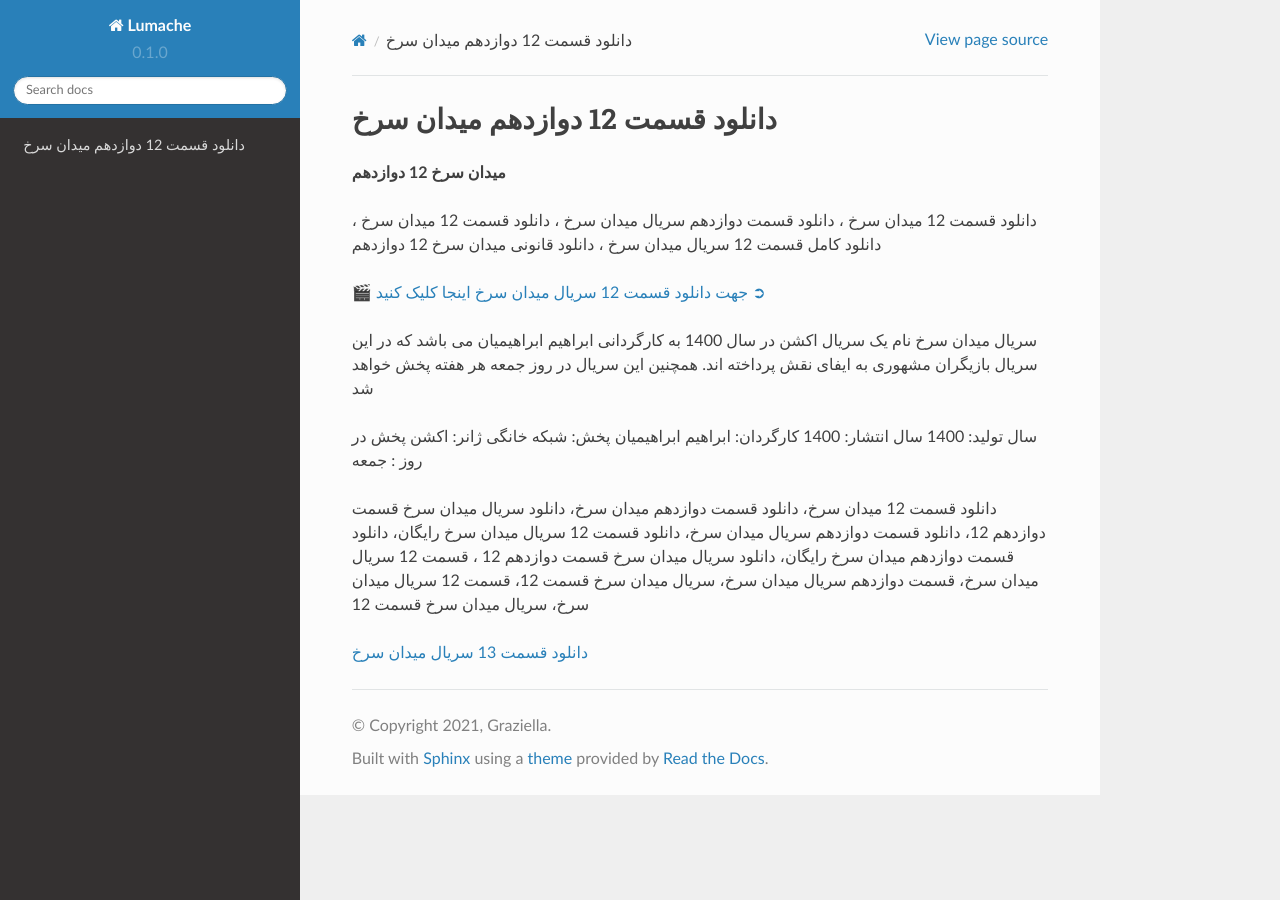
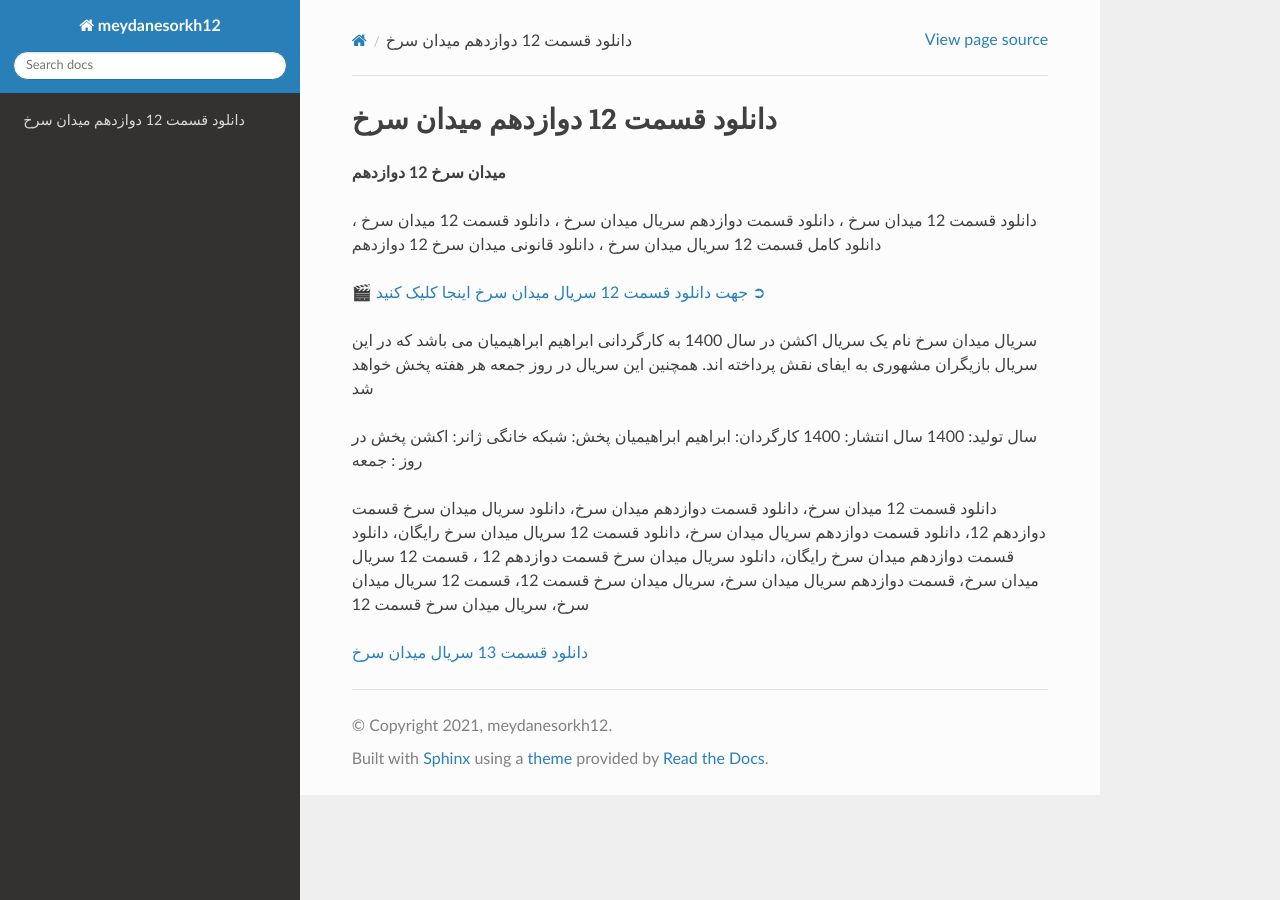
Before and after one commit to filmva/meydanesorkh12, a Sphinx documentation site: the page built from docs/source/index.rst, in a window 1280 px wide. Built offline with Sphinx 7.4.7 and the Read the Docs theme 2.0.0, drawn with Linux system fonts in a browser that asks for light colours.

Commit message:
Update conf.py

```diff
--- a/docs/source/conf.py
+++ b/docs/source/conf.py
@@ -2,12 +2,11 @@
 
 # -- Project information
 
-project = 'Lumache'
-copyright = '2021, Graziella'
-author = 'Graziella'
+project = 'meydanesorkh12'
+copyright = '2021, meydanesorkh12'
+author = 'meydanesorkh 12'
 
-release = '0.1'
-version = '0.1.0'
+
 
 # -- General configuration
 
```
